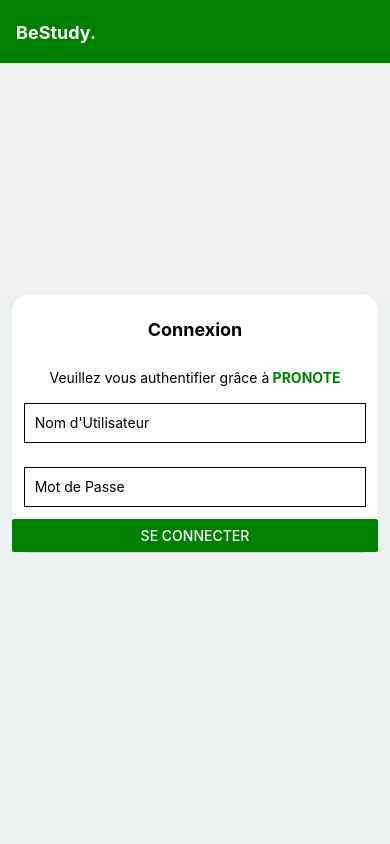
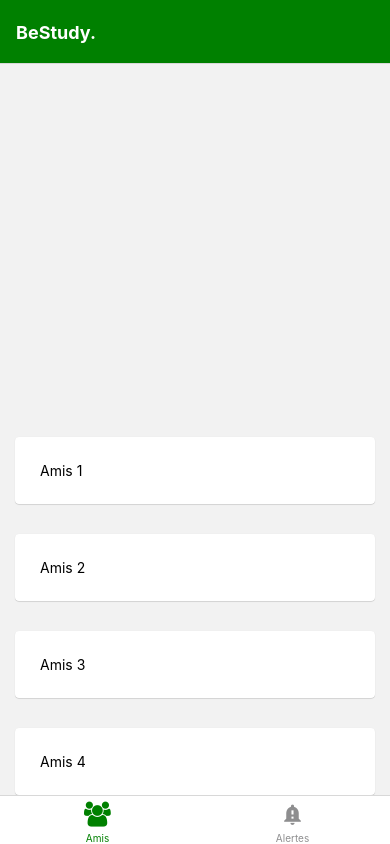
Before and after one commit to BeStudying/App, a React Native app: screen /Amis in a window 390 px wide. Built offline with nearby package versions, Linux system fonts and the light colour scheme.

Commit message:
Friends ScrollView

```diff
--- a/App.js
+++ b/App.js
@@ -9,7 +9,7 @@ export default function App() {
   return (
     <View style={styles.container}>
       <Header/>
-      <Login/>
+      <Navigation/>
     </View>
   );
 }
--- a/components/Friends.js
+++ b/components/Friends.js
@@ -1,10 +1,10 @@
 import React from 'react';
-import { Button, StyleSheet, Text, View } from 'react-native';
+import { Button, StyleSheet, Text, ScrollView, View } from 'react-native';
 import { Card } from 'react-native-paper';
 
 export default function Friends({ navigation }) {
   return (
-    <View>
+    <ScrollView>
       <Card style={{margin: 15, padding: 25}}>
         <Text>Amis 1</Text>
       </Card>
@@ -32,6 +32,12 @@ export default function Friends({ navigation }) {
       <Card style={{margin: 15, padding: 25}}>
         <Text>Amis 9</Text>
       </Card>
-    </View>
+    </ScrollView>
   );
 }
+
+const styles = StyleSheet.create({
+    container: {
+      width: "100%",
+    }
+})
--- a/components/Header.js
+++ b/components/Header.js
@@ -1,7 +1,7 @@
 import React from 'react';
 import { NavigationContainer } from '@react-navigation/native';
 import { createNativeStackNavigator } from '@react-navigation/native-stack';
-import { View, Text } from 'react-native';
+import { View, Text, SafeAreaView } from 'react-native';
 
 const Stack = createNativeStackNavigator();
 
@@ -16,9 +16,6 @@ export default function Header() {
                 <Stack.Screen
                     name="Header"
                     component={HomeScreen}
-          headerStyle={{
-            position: "relative",
-          }}
                     options={{
                         title: 'BeStudy.',
                         headerStyle: {
--- a/components/Login.js
+++ b/components/Login.js
@@ -1,17 +1,10 @@
 import React from 'react';
 import { Button, SafeAreaView, StyleSheet, Text, TextInput, View } from 'react-native';
+import { useNavigationContainerRef } from '@react-navigation/native';
 import { Card } from 'react-native-paper';
-import Constants from 'expo-constants'
-import Main from './Main';
+
 
 export default function Login() {
-    let data = [{
-        value: 'Banana',
-      }, {
-        value: 'Mango',
-      }, {
-        value: 'Pear',
-      }];
     return (
         <View>
         <Card style={styles.container}>
@@ -34,9 +27,6 @@ export default function Login() {
 }
 
 function tryLogin(){
-    return (
-        <Main/>
-    );
 }
 
 const styles = StyleSheet.create({
```
Lines whose indentation alone changed are shown as unchanged.
